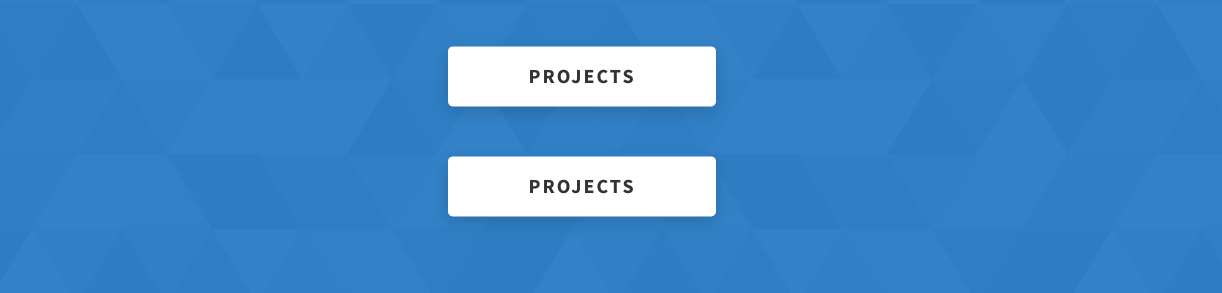
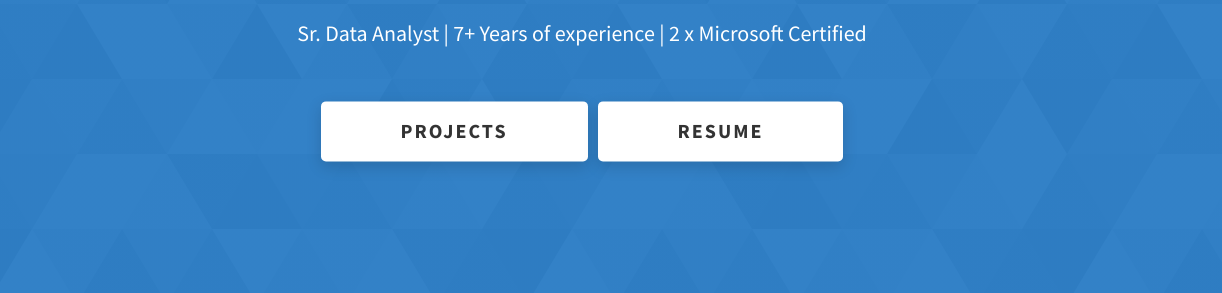
Before and after one commit to Hafeezuddin-DA/Hafeezuddin-DA.github.io, a website: page index.html in a window 1280 px wide. Shown: the part 371-664 px from the top of the page, 58-1280 px from the left. Drawn offline with Linux system fonts and the light colour scheme.

Commit message:
Update Bg content

```diff
--- a/index.html
+++ b/index.html
@@ -95,13 +95,9 @@
           </p>
         </div>
         <div class="home-hero__cta">
-          <a href="./#projects" class="btn btn--bg">Projects</a>
+          <a href="./#projects" class="btn btn--bg">Projects</a> &nbsp; &nbsp;
+          <a href="#" class="btn btn--bg">Resume</a>
         </div>
-
-        <div class="home-hero__cta">
-          <a href="./#projects" class="btn btn--bg">Projects</a>
-        </div>
-
       </div>
       <div class="home-hero__socials">
         <div class="home-hero__social">
```
